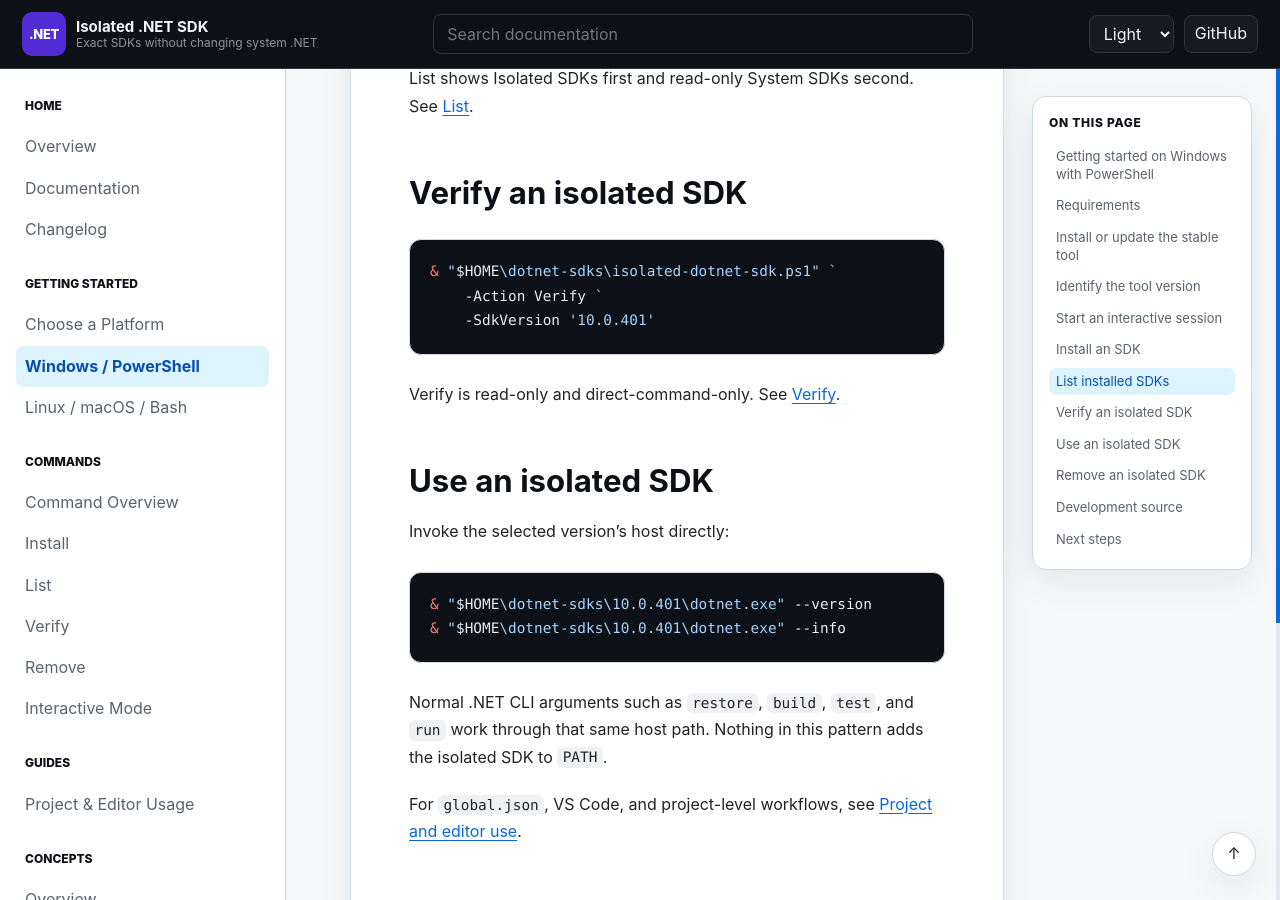
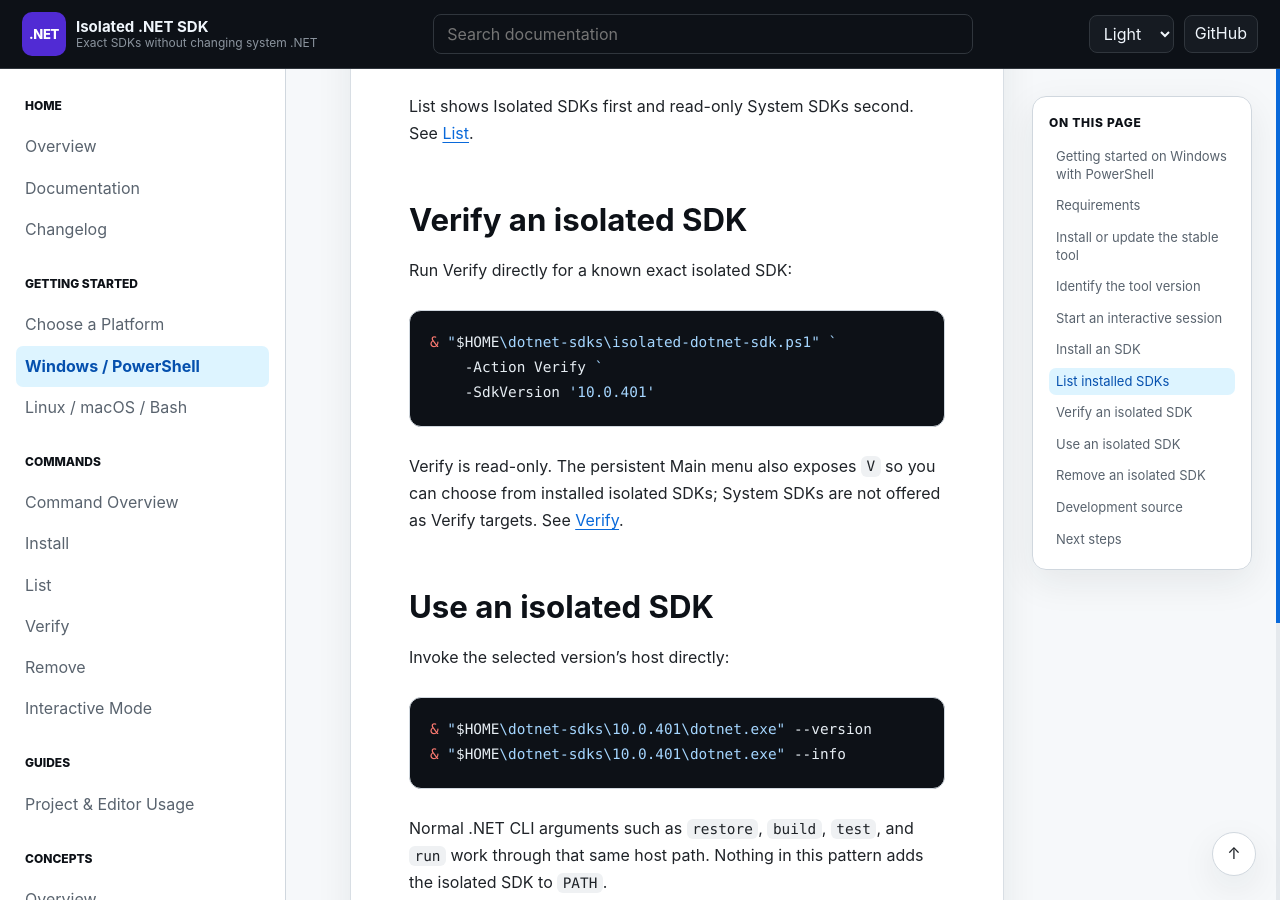
Before and after one commit to infoconex/isolated-dotnet-sdk, a Jekyll site: the page built from docs/getting-started/windows-powershell.md, in a window 1280 px wide and 900 px high, scrolled down 3409 px. Built offline with Jekyll 4.4.1, drawn with Linux system fonts in a browser that asks for light colours; our own code applies the rules of GitHub Pages for plain Markdown files; some of the changed text lies outside the part shown.

Commit message:
docs: expose interactive Verify in PowerShell guide
Refs #115

````diff
--- a/docs/getting-started/windows-powershell.md
+++ b/docs/getting-started/windows-powershell.md
@@ -44,7 +44,7 @@
 & "$HOME\dotnet-sdks\isolated-dotnet-sdk.ps1"
 ```
 
-Main displays the same stable/development tool identity near the top. The persistent session uses `I` for Install, `R` for Remove, `L` for List, and `E` for Exit. See [Interactive mode](../commands/interactive.md) for navigation semantics.
+Main displays the same stable/development tool identity near the top. The persistent session uses `I` for Install, `R` for Remove, `L` for List, `V` for Verify, and `E` for Exit. See [Interactive mode](../commands/interactive.md) for navigation semantics.
 
 ## Install an SDK
 
@@ -95,13 +95,15 @@
 
 ## Verify an isolated SDK
 
+Run Verify directly for a known exact isolated SDK:
+
 ```powershell
 & "$HOME\dotnet-sdks\isolated-dotnet-sdk.ps1" `
     -Action Verify `
     -SdkVersion '10.0.401'
 ```
 
-Verify is read-only and direct-command-only. See [Verify](../commands/verify.md).
+Verify is read-only. The persistent Main menu also exposes `V` so you can choose from installed isolated SDKs; System SDKs are not offered as Verify targets. See [Verify](../commands/verify.md).
 
 ## Use an isolated SDK
 
````
